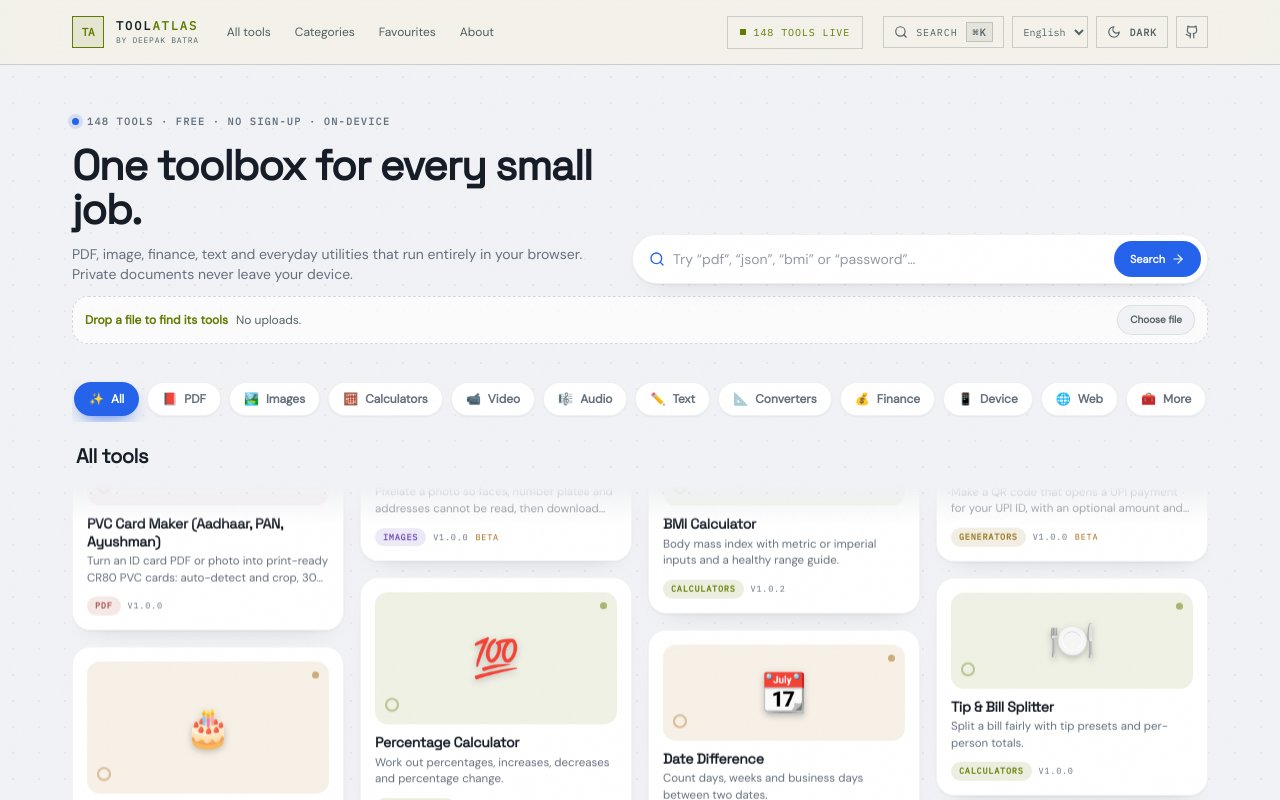
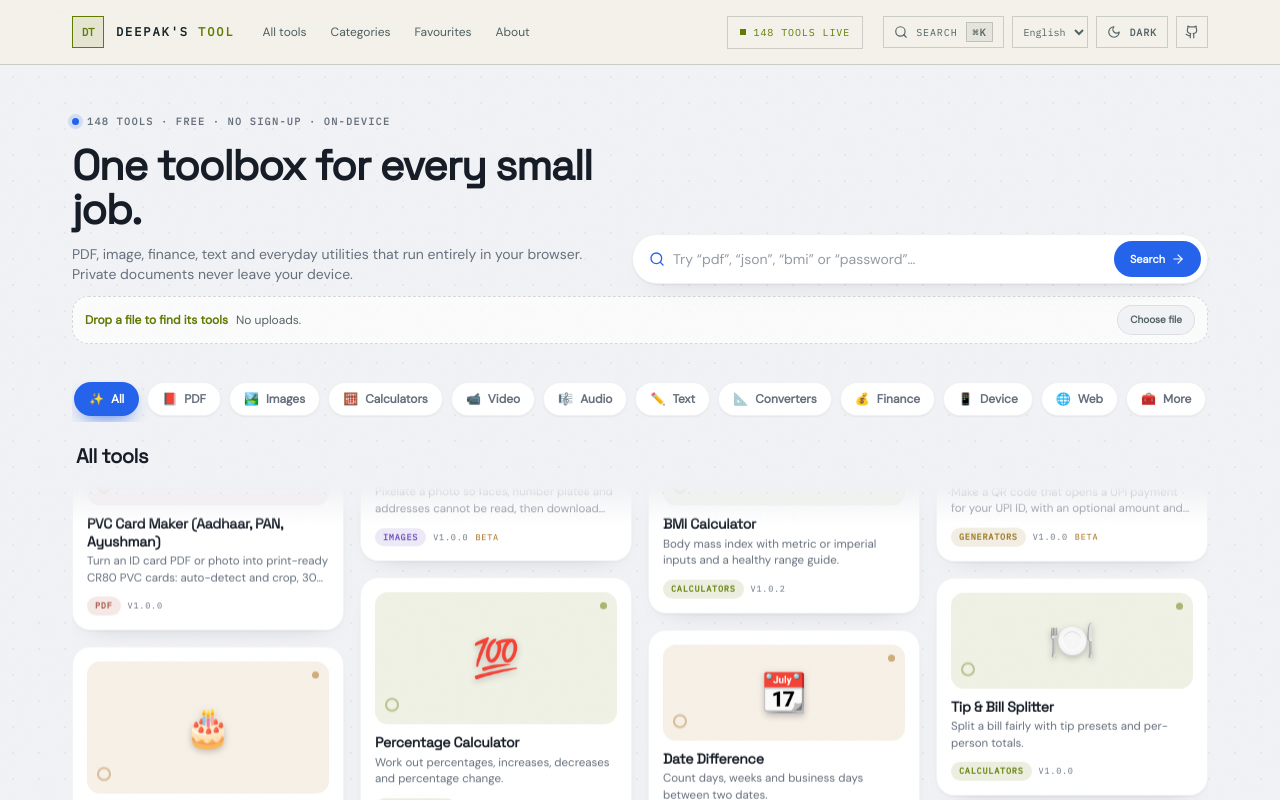
Before and after one commit to deepbat/toolatlas, a React (Vite) app: page / in a window 1280 px wide. Shown: the top 800 px of the page. Built offline with nearby package versions, Linux system fonts and the light colour scheme.

Commit message:
Rename ToolAtlas to Deepak's Tool across site text

```diff
--- a/src/components/Layout.tsx
+++ b/src/components/Layout.tsx
@@ -19,21 +19,16 @@ function navClass({ isActive }: { isActive: boolean }): string {
   );
 }
 
-function Brand({ byline = false }: { byline?: boolean }) {
+function Brand() {
   return (
-    <Link to="/" className="flex shrink-0 items-center gap-3" aria-label="ToolAtlas home">
+    <Link to="/" className="flex shrink-0 items-center gap-3" aria-label="Deepak's Tool home">
       <span className="relative flex h-8 w-8 items-center justify-center border border-accent bg-accent/10">
-        <span className="font-mono text-[11px] font-semibold tracking-tight text-accent">TA</span>
+        <span className="font-mono text-[11px] font-semibold tracking-tight text-accent">DT</span>
       </span>
       <span className="hidden flex-col gap-1 leading-none min-[340px]:flex">
         <span className="font-mono text-[12px] font-semibold uppercase tracking-wide2 text-fg">
-          Tool<span className="text-accent">Atlas</span>
+          Deepak's <span className="text-accent">Tool</span>
         </span>
-        {byline && (
-          <span className="font-mono text-[8px] font-medium uppercase tracking-label text-muted">
-            by Deepak Batra
-          </span>
-        )}
       </span>
     </Link>
   );
@@ -180,7 +175,7 @@ export default function Layout() {
       <OfflineBanner />
       <header className="sticky top-0 z-40 border-b border-line bg-bg/85 backdrop-blur-xl">
         <div className="container-page flex h-16 min-w-0 items-center gap-2 sm:gap-5">
-          <Brand byline />
+          <Brand />
 
           <nav className="ml-2 hidden items-center gap-6 md:flex" aria-label="Primary">
             <NavLink to="/tools" className={navClass} end>
```
